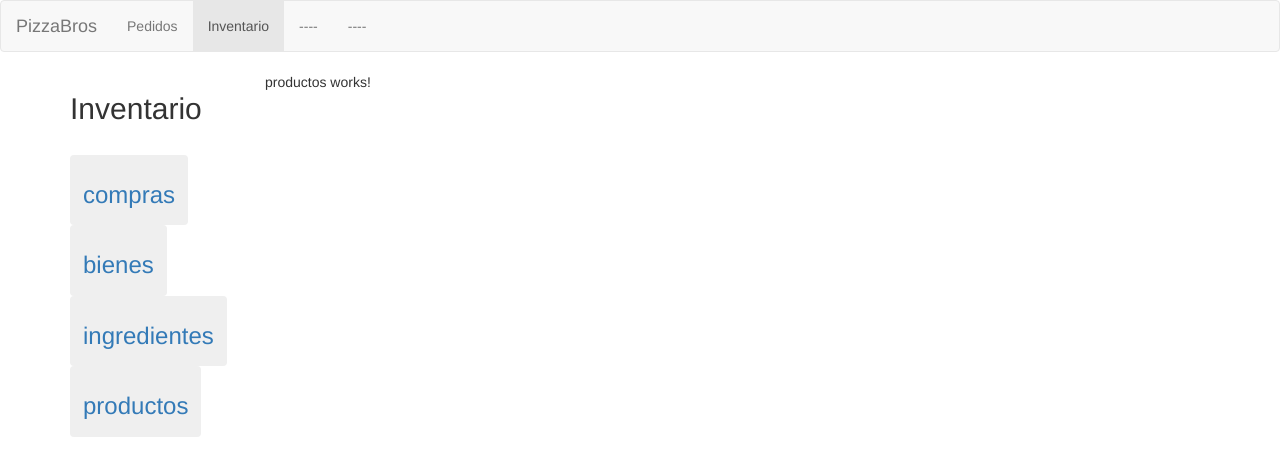
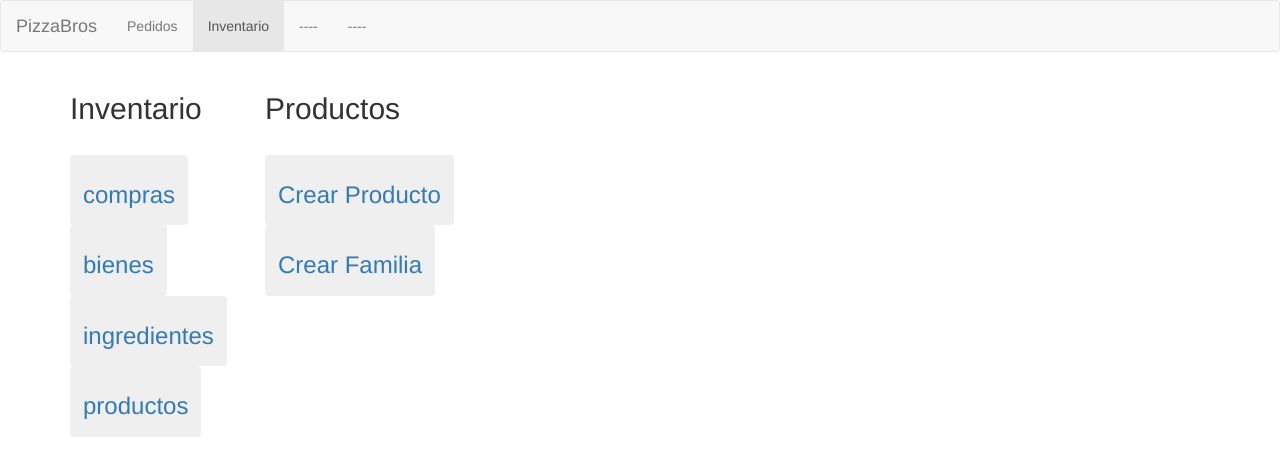
Before and after one commit to Fabrifj/PizzaBros-FrontEnd, an Angular app in the folder PizzaBrosFE/: page /inventario/productos in a window 1280 px wide. Shown: the top 476 px of the page. Built offline with nearby package versions, Linux system fonts and the light colour scheme.

Commit message:
BFI-07 Anadido un poco de productos

```diff
--- a/PizzaBrosFE/src/app/modulos/inventario/ingredientes/ingredientes.component.ts
+++ b/PizzaBrosFE/src/app/modulos/inventario/ingredientes/ingredientes.component.ts
@@ -168,7 +168,7 @@ export class IngredientesComponent implements OnInit {
     var nuevoValorUnidad = (<HTMLInputElement>document.getElementById("valorUnidadCrear")).value;
 
     //let body = JSON.stringify({ IdPedido: pedido.id , Estado: "Entregado"})
-    let ingredienteNuevo = JSON.stringify({Cantidad: 0, CostoUnidad:0, Nombre: nuevoValorNombre , UnidadMedida: nuevoValorUnidad});
+    let ingredienteNuevo = JSON.stringify({cantidad: 0, costoTotal:0, nombre: nuevoValorNombre , ipoUnidad: nuevoValorUnidad});
     let body = JSON.parse(ingredienteNuevo)
     this.servicioHttp.crearIngrediente(body).subscribe((response) => {
       console.log('Response from API', response);
--- a/PizzaBrosFE/src/app/modulos/inventario/productos/productos.component.css
+++ b/PizzaBrosFE/src/app/modulos/inventario/productos/productos.component.css
@@ -0,0 +1,3 @@
+.divCM{
+    border: 1px solid black;
+}
--- a/PizzaBrosFE/src/app/modulos/inventario/productos/productos.component.html
+++ b/PizzaBrosFE/src/app/modulos/inventario/productos/productos.component.html
@@ -1 +1,14 @@
-<p>productos works!</p>
+<div class="row">
+    <div class="col-md-2">
+        <h2>Productos</h2>
+        <br>
+        <app-list-sub-menu
+            [listProducts]= "subMenus" >
+        </app-list-sub-menu>
+    </div>
+    <div class="col-md-10">
+
+        <router-outlet></router-outlet>
+
+    </div>
+</div>
--- a/PizzaBrosFE/src/app/modulos/inventario/productos/productos.component.ts
+++ b/PizzaBrosFE/src/app/modulos/inventario/productos/productos.component.ts
@@ -8,8 +8,10 @@ import { Component, OnInit } from '@angular/core';
 export class ProductosComponent implements OnInit {
 
   constructor() { }
+  subMenus : string[] = ["Crear Producto","Crear Familia"]
+  ngOnInit(): void {
 
-  ngOnInit(): void {
+
   }
 
 }
```
